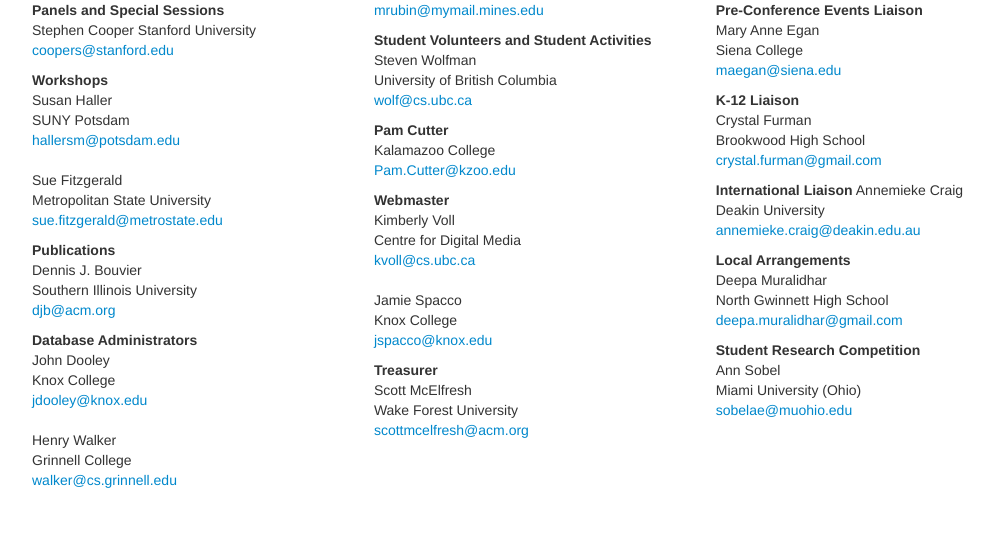
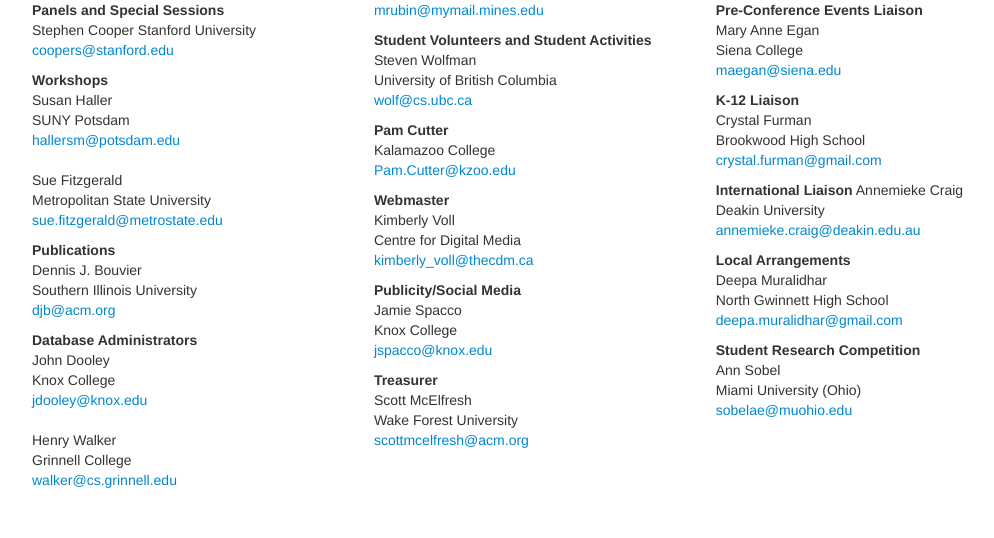
Before and after one commit to sigcsets/sigcse2014, a PHP site: page /authors/index.php in a window 1280 px wide. Shown: the part 1888-2426 px from the top of the page, without its empty margins (108-1102 px from the left). Run offline with PHP 8.4, Linux system fonts and the light colour scheme; some libraries are stand-ins or nearby versions.

Commit message:
corrections to cfp

```diff
--- a/authors/index.php
+++ b/authors/index.php
@@ -140,8 +140,9 @@
     <p><strong>Webmaster</strong><br/>
     Kimberly Voll<br/>
     Centre for Digital Media<br/>
-    <script>write_email("kvoll", "cs.ubc.ca");</script><br/>
-    &nbsp;<br/>
+    <script>write_email("kimberly_voll", "thecdm.ca");</script></p>
+
+    <p><strong>Publicity/Social Media</strong><br/>
     Jamie Spacco<br/>
     Knox College<br/>
     <script>write_email("jspacco", "knox.edu");</script></p>
```
Also changed, not shown: 1 other file.
